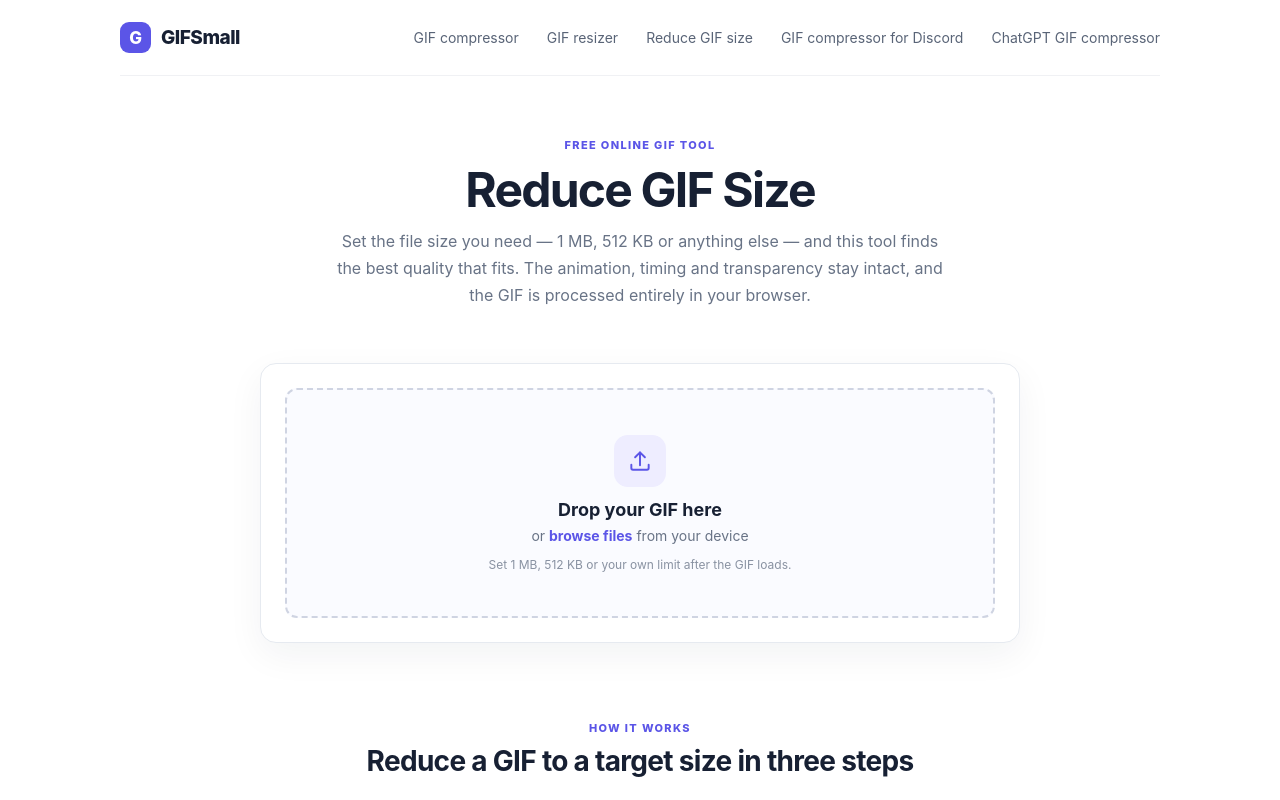
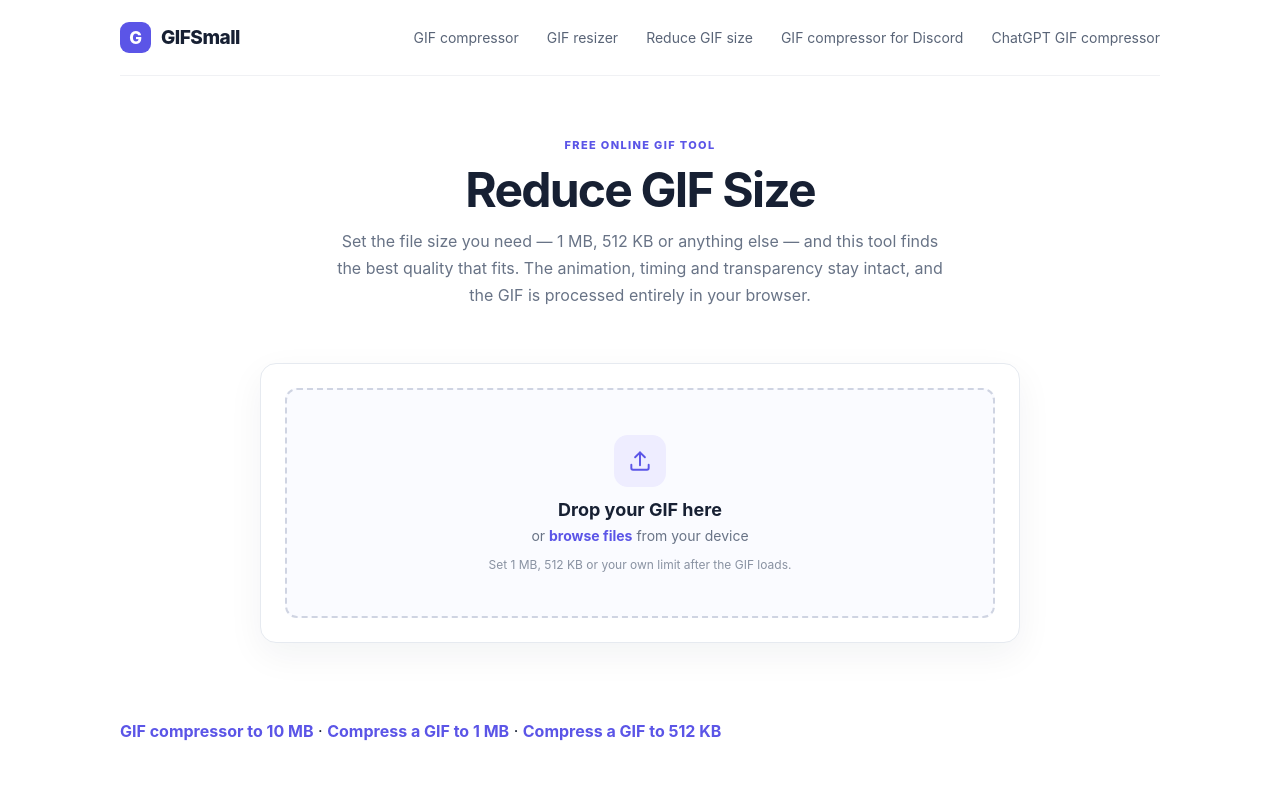
Before and after one commit to syz996/gifsmall, a Next.js app: page /reduce-gif-size in a window 1280 px wide. Shown: the top 800 px of the page. Built offline with nearby package versions, Linux system fonts and the light colour scheme.

Commit message:
Add navigation links for GIF compression options

```diff
--- a/app/reduce-gif-size/page.tsx
+++ b/app/reduce-gif-size/page.tsx
@@ -78,6 +78,13 @@ export default function Page() {
         </section>
 
         <ReduceTool />
+        <nav className="content-section anchor-nav" aria-label="GIF size targets">
+        <a className="text-link" href="#to-10mb">GIF compressor to 10 MB</a>
+        {" · "}
+        <a className="text-link" href="#to-1mb">Compress a GIF to 1 MB</a>
+        {" · "}
+        <a className="text-link" href="#to-512kb">Compress a GIF to 512 KB</a>
+      </nav>
 
         <section className="content-section" id="how-it-works">
           <div className="section-heading">
```
